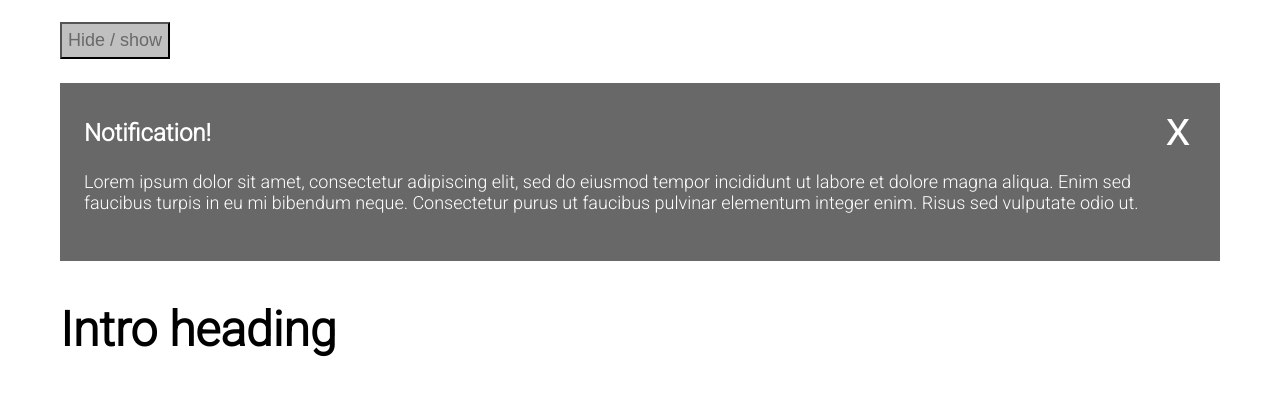
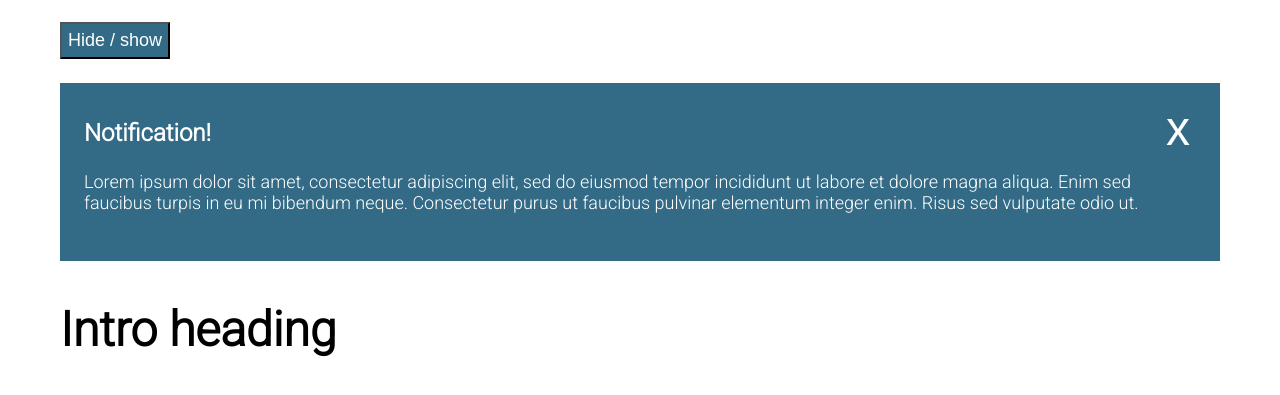
Before and after one commit to aliceals/wireframe, a plain HTML site: page index.html in a window 1280 px wide. Shown: the part 402-797 px from the top of the page. Drawn offline with Linux system fonts and the light colour scheme.

Commit message:
bigger contrast colours for better accessibility

```diff
--- a/styles.css
+++ b/styles.css
@@ -47,8 +47,8 @@ main {
 
 button {
     padding: 0.5rem 0.5rem;
-    background-color: #c0c0c0;
-    color: #696969;
+    background-color: #336B87;
+    color: white;
     font-size: 1.5rem;
  }
 
@@ -66,7 +66,7 @@ button {
  }
 
  #notification {
-    background-color: 	#686868;
+    background-color: 	#336B87;
     color: white;
     padding: 1rem 2rem;
     margin-top: 1.5rem;
```
